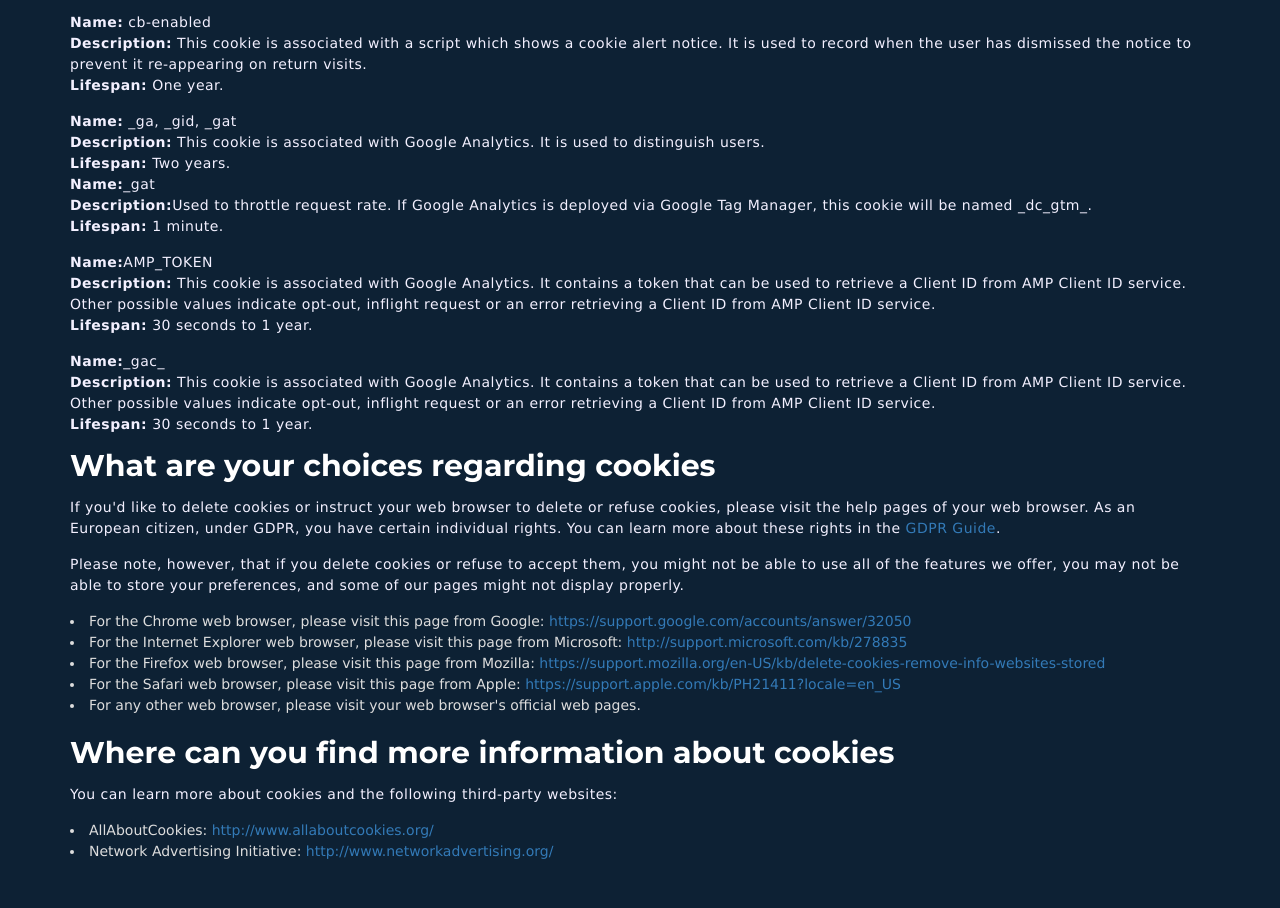
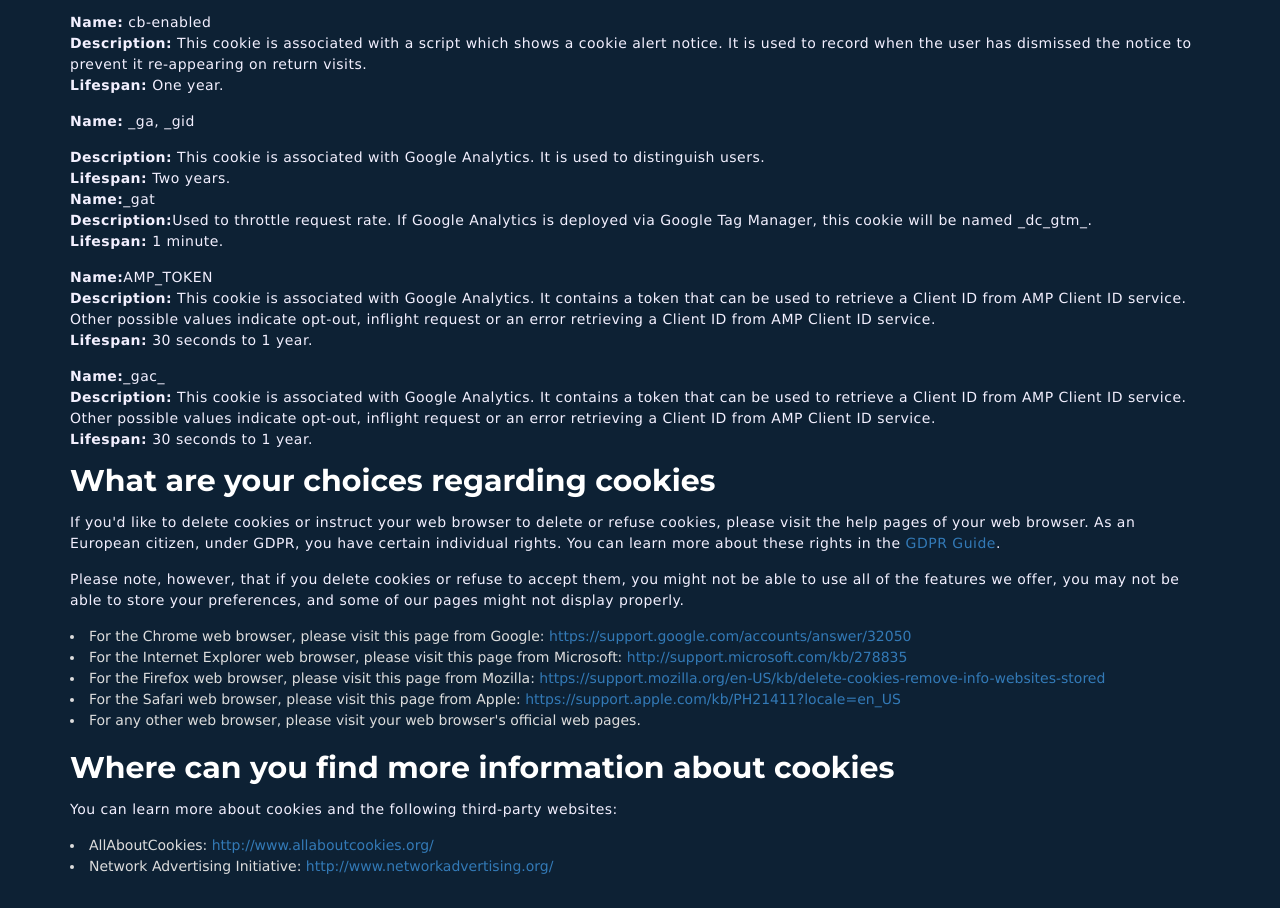
Before and after one commit to northerngaymers/website, a plain HTML site: page cookies-policy.html in a window 1280 px wide. Shown: the part 1162-2070 px from the top of the page. Drawn offline with Linux system fonts and the light colour scheme.

Commit message:
Update cookies-policy.html

```diff
--- a/cookies-policy.html
+++ b/cookies-policy.html
@@ -169,7 +169,7 @@
     <b>Name:</b> cb-enabled<br>
     <b>Description:</b> This cookie is associated with a script which shows a cookie alert notice. It is used to record when the user has dismissed the notice to prevent it re-appearing on return visits.<br>
                     <b>Lifespan:</b> One year.<br><p>
-    <b>Name:</b> _ga, _gid, _gat<br>
+    <b>Name:</b> _ga, _gid<br> <p>
     <b>Description:</b> This cookie is associated with Google Analytics. It is used to distinguish users.<br>
                     <b>Lifespan:</b> Two years.<br>
     <b>Name:</b>_gat<br>
```
